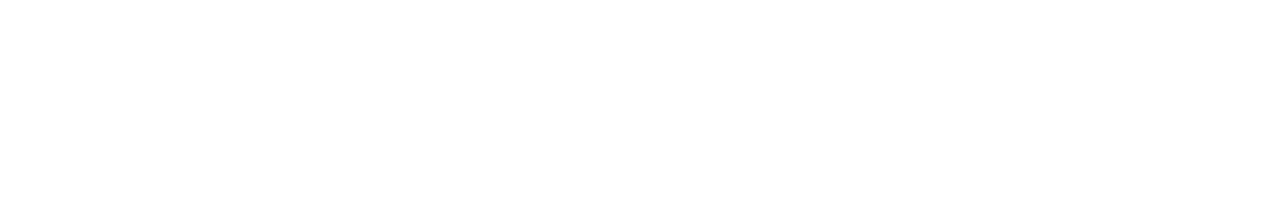
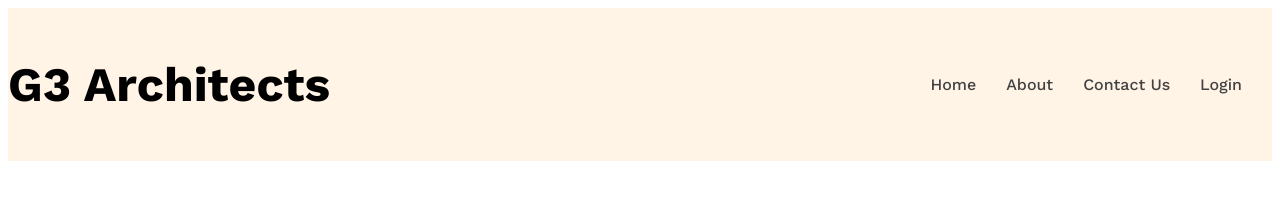
Before and after one commit to areful75/g3-architects, a plain HTML site: page index.html in a window 1280 px wide. Drawn offline with nearby package versions, Linux system fonts and the light colour scheme.

Commit message:
added nav section

```diff
--- a/index.html
+++ b/index.html
@@ -6,7 +6,26 @@
     <title>Document</title>
     <link rel="stylesheet" href="./styles/style.css">
 </head>
-<body>
+<body class="work-sans-font">
+    <header class="bg-color">
+       <nav class="navbar display-flex">
+        <h3 class="brand-name">G3 Architects</h3>
+        <ul class="nav-link display-flex">
+           <li class="nav-item"><a href="" class="nav-item-link">Home</a></li>
+           <li class="nav-item"><a href="" class="nav-item-link">About</a></li>
+           <li class="nav-item"><a href="" class="nav-item-link">Contact Us</a></li>
+           <li class="nav-item"><a href="" class="nav-item-link">Login</a></li>
+        </ul>
+       </nav>
+       <div class="banner">
 
+       </div>
+    </header>
+    <main>
+
+    </main>
+    <footer>
+
+    </footer>
 </body>
 </html>
--- a/styles/style.css
+++ b/styles/style.css
@@ -0,0 +1,40 @@
+
+@import url('https://fonts.googleapis.com/css2?family=Work+Sans:ital,wght@0,100..900;1,100..900&display=swap');
+
+.work-sans-font {
+    font-family: "Work Sans", sans-serif;
+    font-optical-sizing: auto;
+    font-weight:400;
+    font-style:normal;
+  }
+
+
+  /*shared style*/
+  .display-flex{
+    display: flex;
+  }
+  /*navbar related style*/
+  .nav-item{
+    list-style-type: none;
+    margin-right:30px;
+  }
+  .nav-item-link{
+    text-decoration: none;
+    font-weight: 500;
+    color: rgb(66, 66, 66);
+  }
+  .navbar{
+    justify-content: space-between;
+    align-items: center;
+  }
+  .bg-color{
+    background: rgba(255, 144, 14, 0.1);
+  }
+  .navbar,.banner{
+    max-width: 1440px;
+    margin: 0 auto;
+  }
+  .brand-name{
+    font-weight:700;
+    font-size:3rem;
+  }
```
